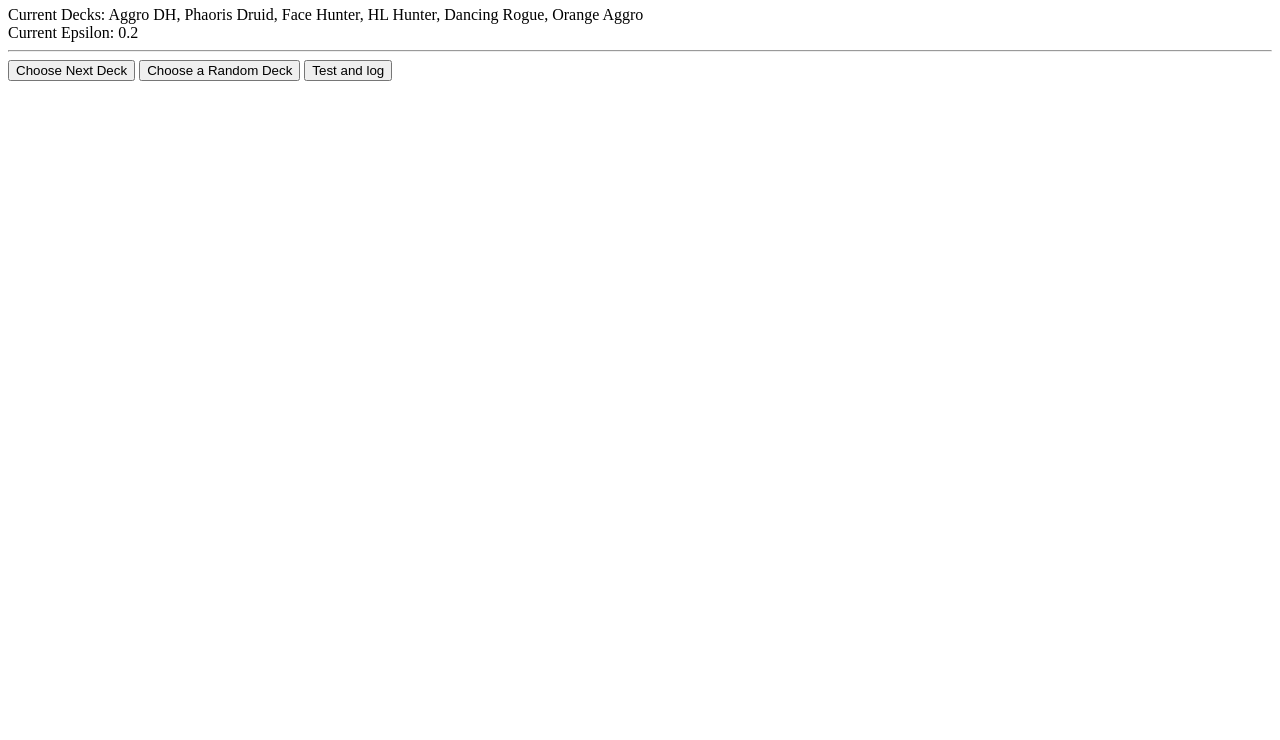
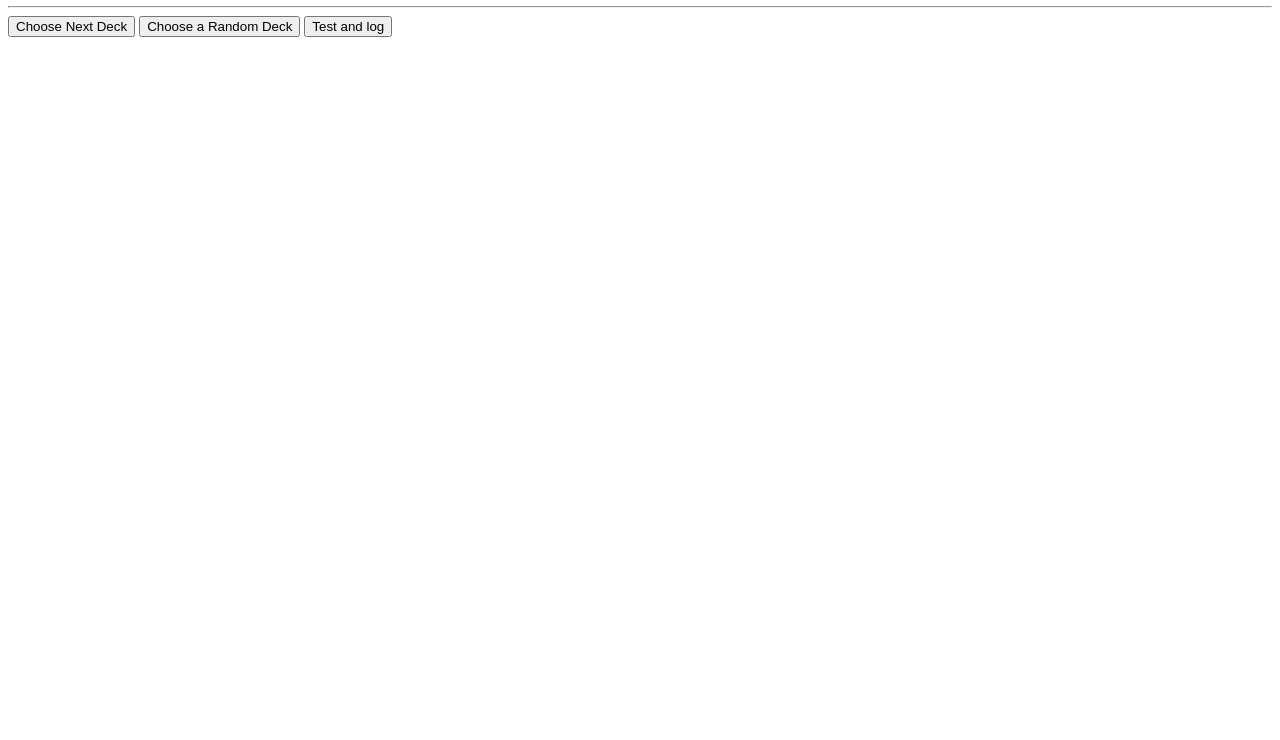
Before and after one commit to surgie/HearthstoneDeckPicker, a plain HTML site: page index.html in a window 1280 px wide. Shown: the part 60-800 px from the top of the page. Drawn offline with Linux system fonts and the light colour scheme.

Commit message:
Change to use netlify processing

```diff
--- a/index.html
+++ b/index.html
@@ -20,11 +20,11 @@
     <ul id="deck-log">
     </ul>
 
-</body>
-
     <script>
-    let decks = ['Aggro DH', 'Phaoris Druid', 'Face Hunter', 'HL Hunter', 'Dancing Rogue', 'Orange Aggro'];
-    let epsilon = 20;
+        if (!isProduction) {
+            let decks = ['Aggro DH', 'Face Hunter', 'HL Hunter', 'Dancing Rogue', 'Orange Aggro'];
+            let epsilon = 10;
+        }
 
         document.getElementById('deck-list').innerText = `Current Decks: ${decks.join(', ')}`;
         document.getElementById('current-epsilon').innerText = `Current Epsilon: ${epsilon * .01}`;
@@ -81,4 +81,6 @@
         }
     </script>
 
+</body>
+
 </html>
```
Lines whose indentation alone changed are shown as unchanged.
